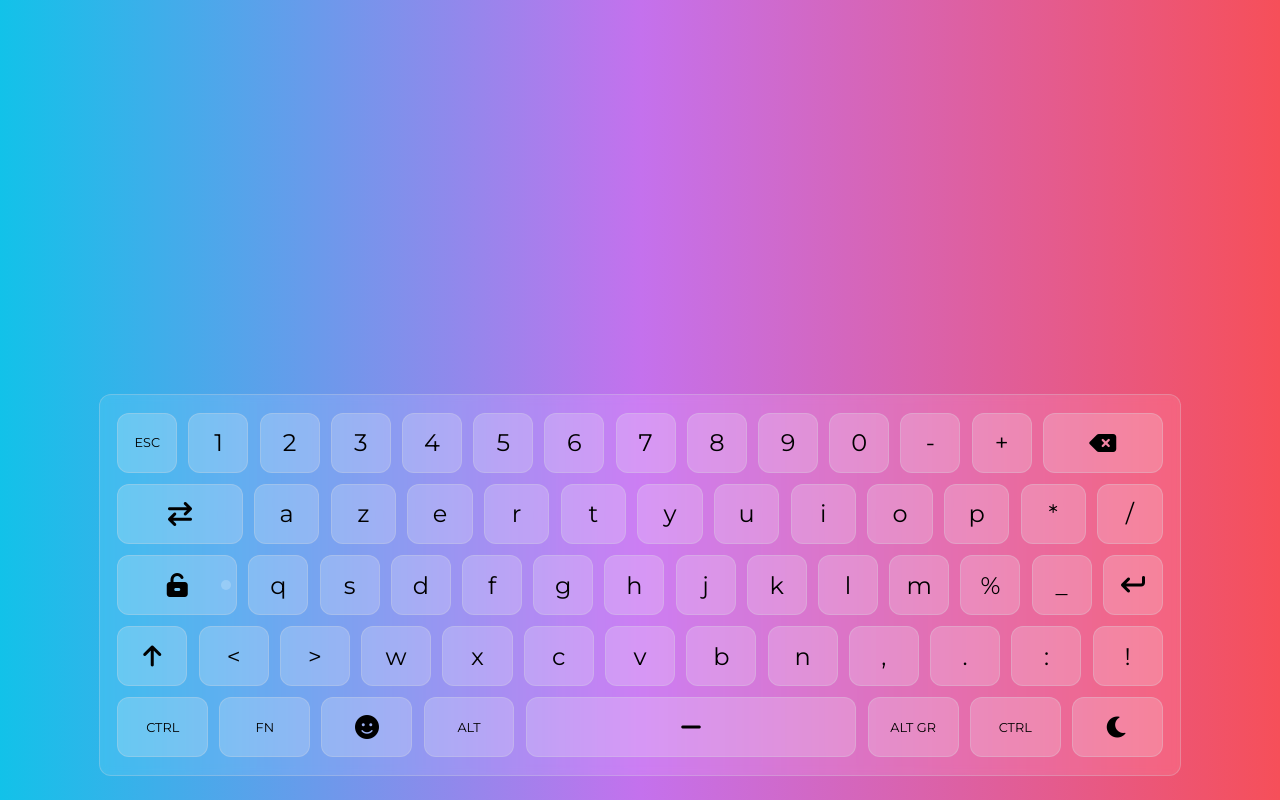
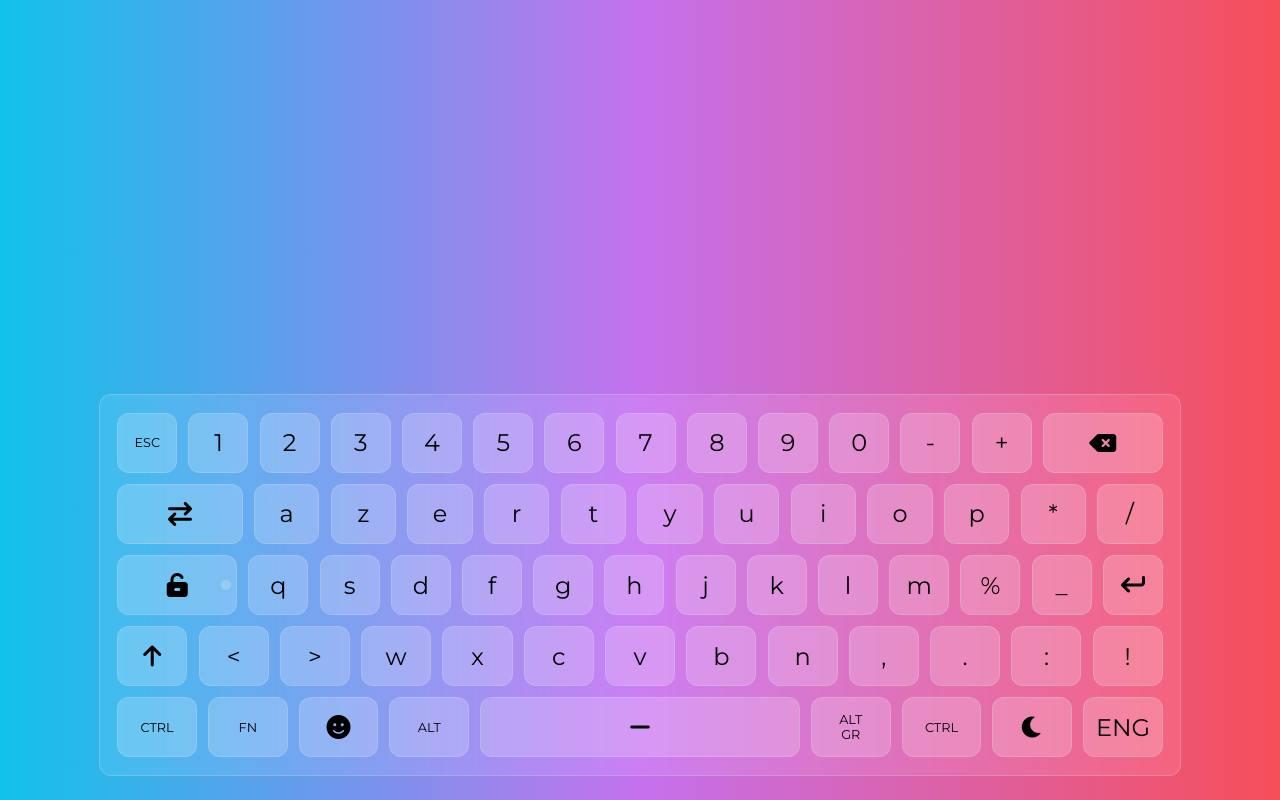
Before and after one commit to assadi-dev/keyboard, a plain HTML site: page index.html in a window 1280 px wide. Drawn offline with Linux system fonts and the light colour scheme.

Commit message:
add button switch qwerty/azerty

```diff
--- a/index.html
+++ b/index.html
@@ -98,6 +98,9 @@
             <button id="toogle-theme" class="btn light-icon">
                 <i class="fas fa-moon"></i>
             </button>
+            <button id="toogle-language" class="btn light-icon">
+                ENG
+            </button>
         </div>
     </div>
 
```
